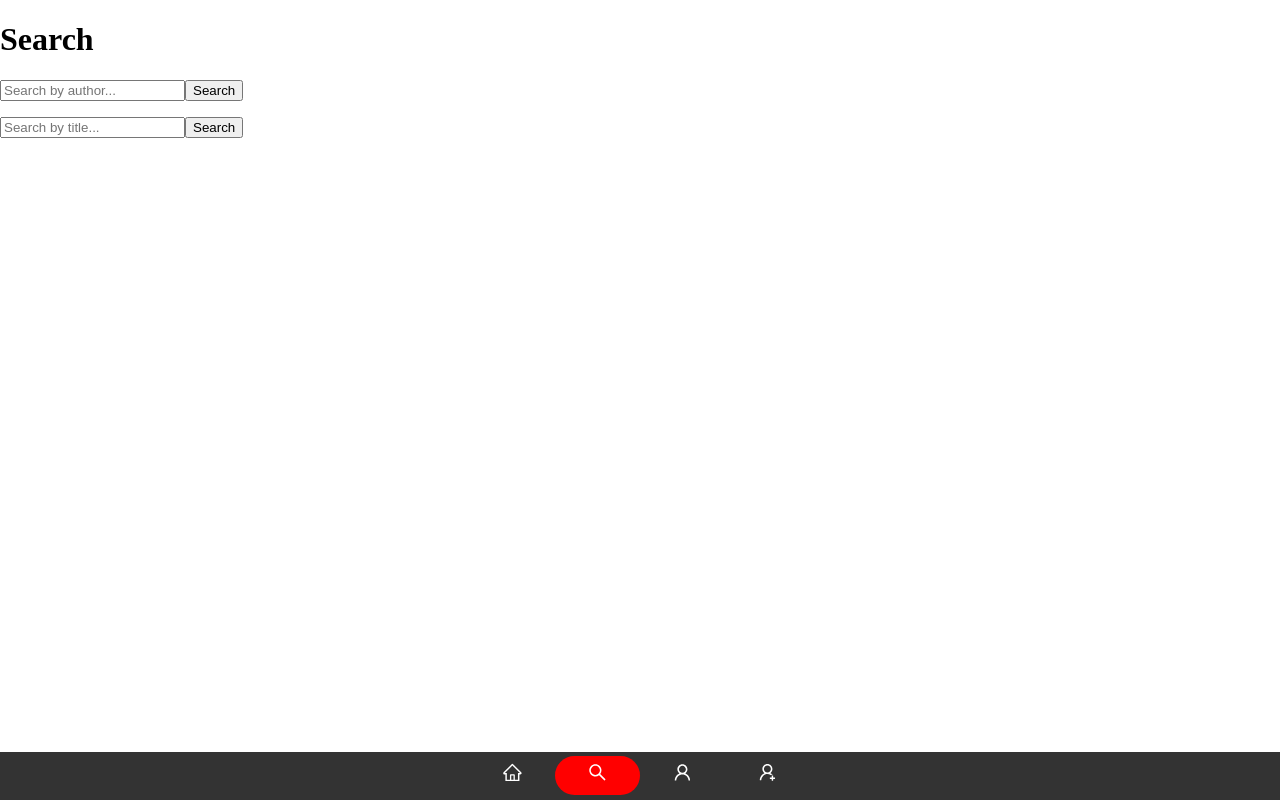
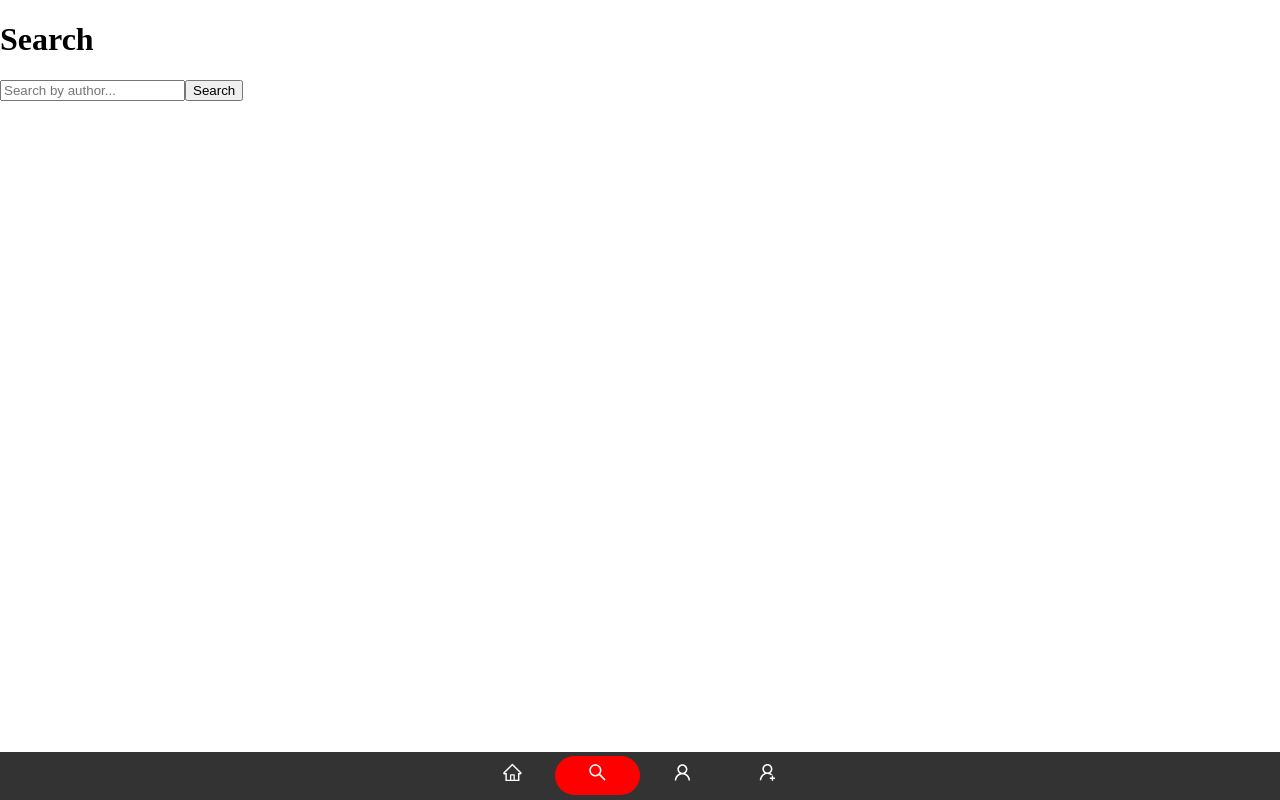
Before and after one commit to Vectari/bookstats, a React (Vite) app: page /search in a window 1280 px wide. Built offline with nearby package versions, Linux system fonts and the light colour scheme.

Commit message:
chore: test search type from select

```diff
--- a/src/view/Search/Search.tsx
+++ b/src/view/Search/Search.tsx
@@ -6,7 +6,7 @@ export function Search() {
     <SearchWrapper>
       <h1>Search</h1>
       <SearchBar searchBy={"author"} />
-      <SearchBar searchBy={"title"} />
+      {/* <SearchBar searchBy={"title"} /> */}
     </SearchWrapper>
   );
 }
```
